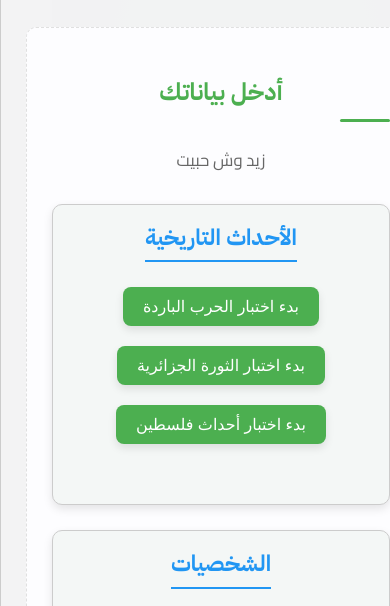
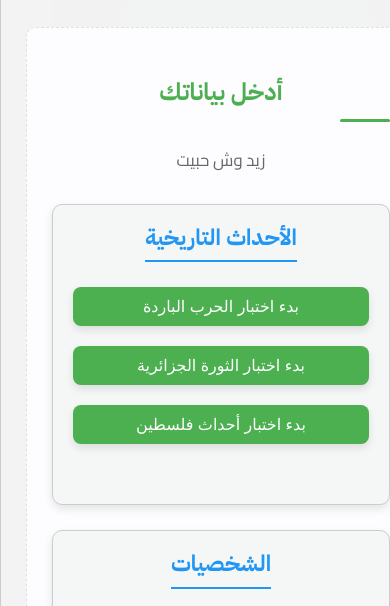
Before and after one commit to dzalge/elbac-easy, a plain HTML site: page index.html in a window 390 px wide. Shown: the part 182-788 px from the top of the page. Drawn offline with Linux system fonts and the light colour scheme.

Commit message:
Update style.css

```diff
--- a/style.css
+++ b/style.css
@@ -585,6 +585,9 @@ h1 {
         padding: 10px 20px;
         font-size: 1em;
     }
+    .sub-category-buttons { /* تعديل ليتناسب مع الأزرار المتعددة */
+        flex-direction: column;
+    }
     .category-actions {
         flex-direction: column;
         gap: 10px;
```
